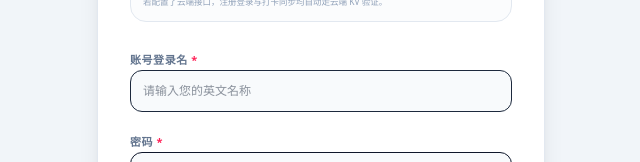
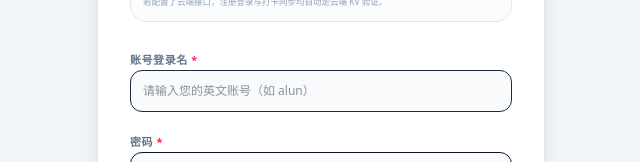
Before and after one commit to unknownparticles/zilv, a React (Vite) app: page / in a window 1280 px wide. Shown: the part 324-486 px from the top of the page, without its empty margins (319-959 px from the left). Built offline with nearby package versions, Linux system fonts and the light colour scheme.

Commit message:
fix: resolve iOS keyboard Pinyin typing interruption bug and improve username validation

```diff
--- a/src/App.tsx
+++ b/src/App.tsx
@@ -617,6 +617,10 @@ export default function App() {
     }
 
     const normalizedUser = authUsername.trim().toLowerCase();
+    if (!/^[a-z0-9_]+$/.test(normalizedUser)) {
+      setAuthError("账号登录名只能包含英文字母、数字和下划线哦！");
+      return;
+    }
     const workerUrl = workerApiUrl || "https://zilv.alunapi.top";
 
     if (workerUrl) {
@@ -1066,9 +1070,12 @@ export default function App() {
                 <input
                   type="text"
                   required
-                  placeholder="请输入您的英文名称"
+                  placeholder="请输入您的英文账号（如 alun）"
                   value={authUsername}
-                  onChange={(e) => setAuthUsername(e.target.value.toLowerCase().replace(/[^a-z0-9_]/g, ""))}
+                  onChange={(e) => setAuthUsername(e.target.value)}
+                  autoCapitalize="none"
+                  autoCorrect="off"
+                  spellCheck="false"
                   className="w-full text-xs border border-slate-205 rounded-xl p-3 focus:outline-none focus:ring-1 focus:ring-slate-500 bg-slate-50 font-medium text-slate-800"
                 />
               </div>
```
